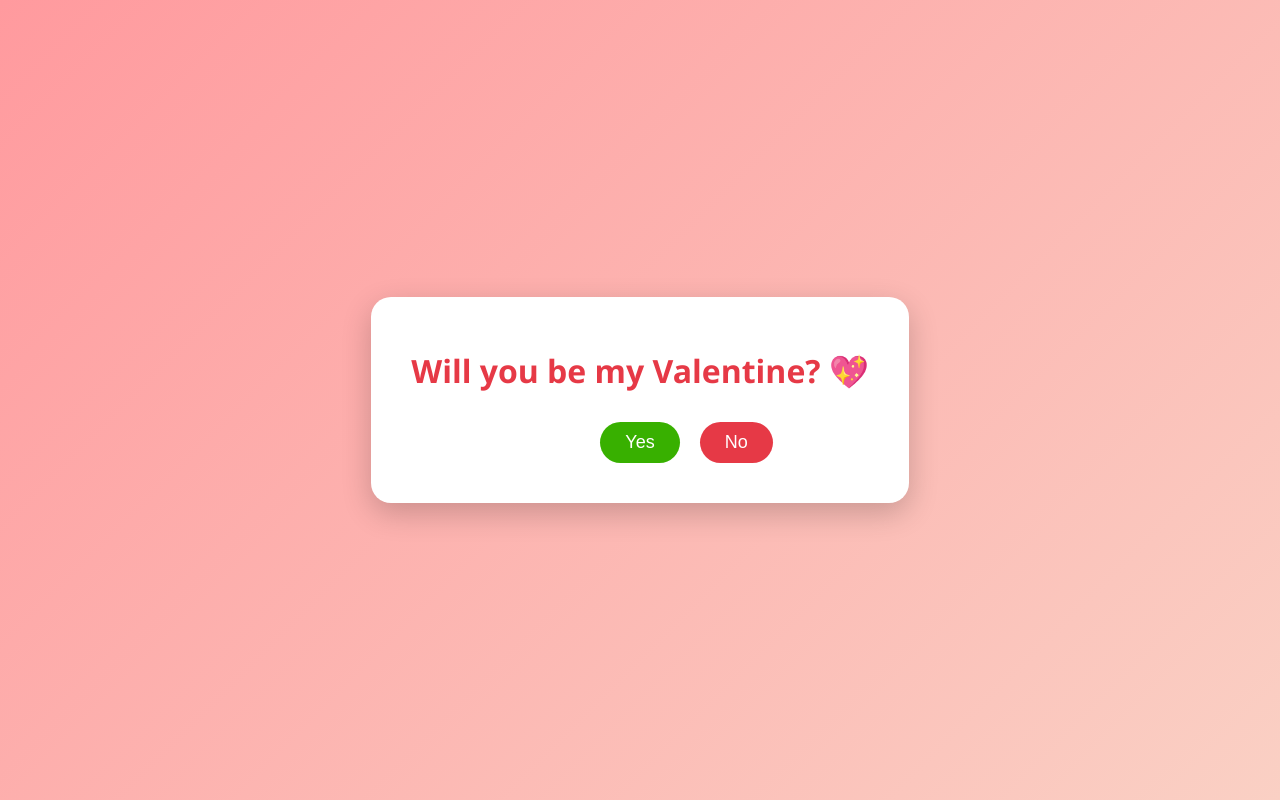
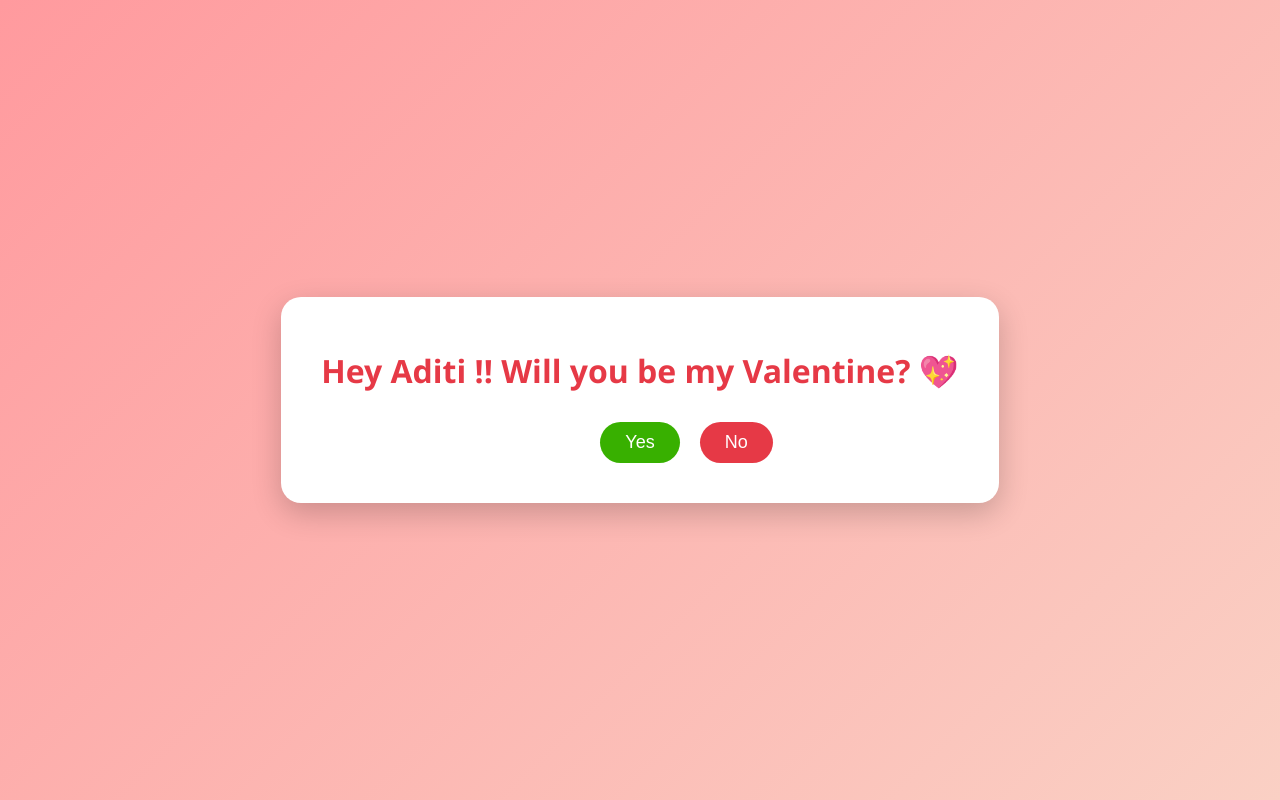
Before and after one commit to singh-hub1/testing-surprise, a plain HTML site: page index.html in a window 1280 px wide. Drawn offline with Linux system fonts and the light colour scheme.

Commit message:
Update index.html

```diff
--- a/index.html
+++ b/index.html
@@ -59,7 +59,7 @@
 </head>
 <body>
   <div class="card" id="card">
-    <h1>Will you be my Valentine? 💖</h1>
+    <h1>Hey Aditi !! Will you be my Valentine? 💖</h1>
     <button id="yesBtn">Yes</button>
     <button id="noBtn">No</button>
     <div id="message">Thank you for being my Valentine, Aditi 😘💐</div>
```
